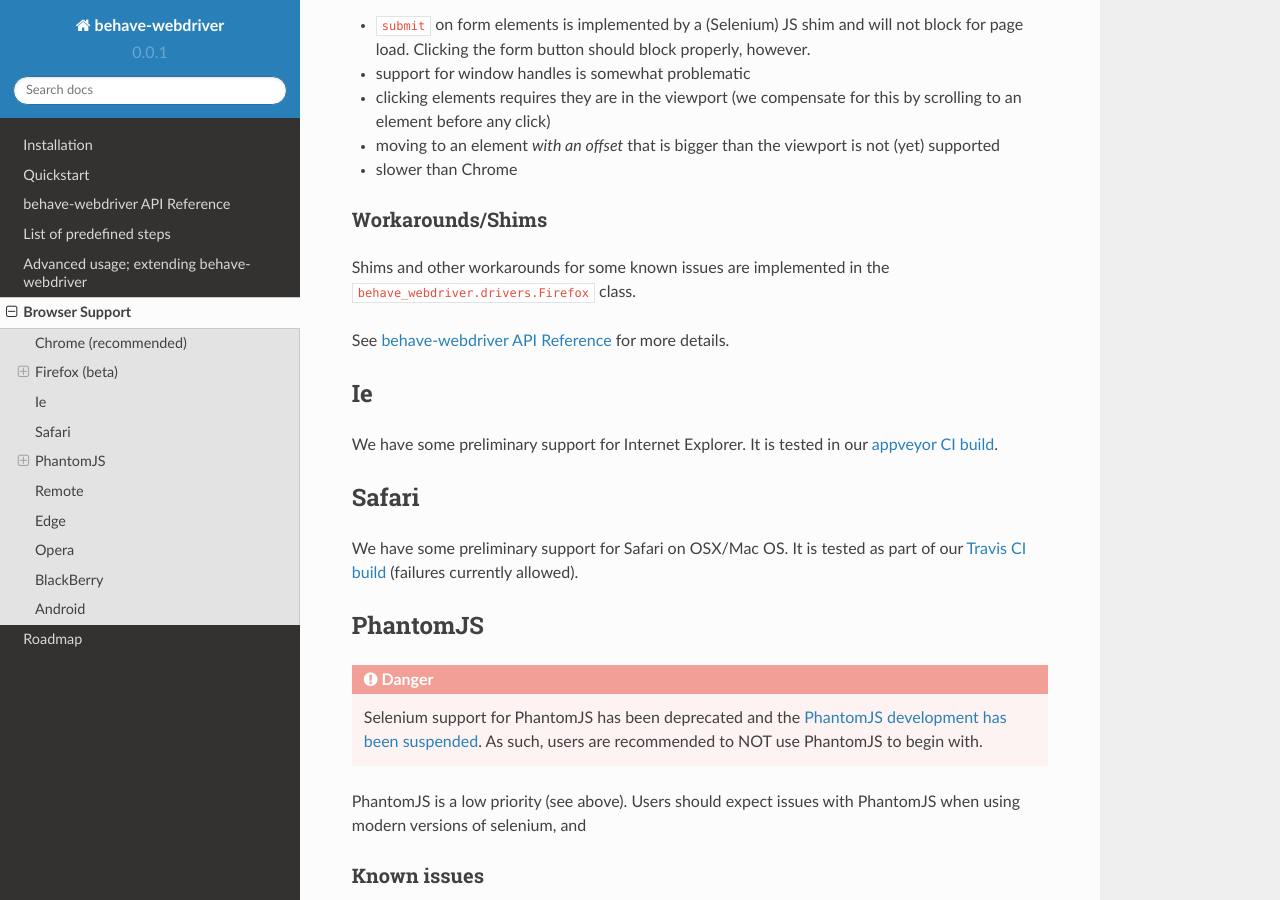
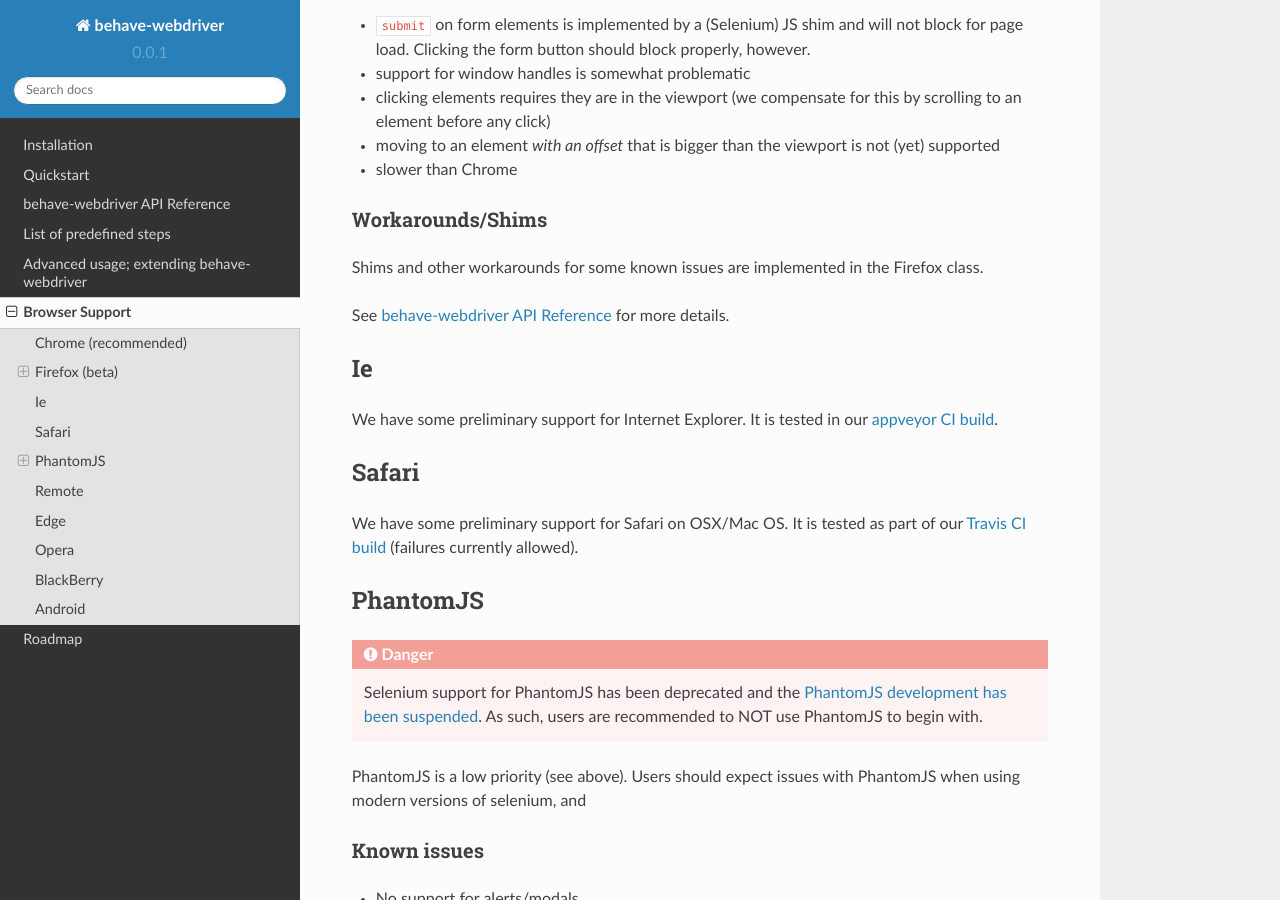
Before and after one commit to spyoungtech/behave-webdriver, a Sphinx documentation site: the page built from docs/browsers.rst, in a window 1280 px wide and 900 px high, scrolled down 982 px. Built offline with Sphinx 7.4.7 and the Read the Docs theme 2.0.0, drawn with Linux system fonts in a browser that asks for light colours; cross-references to code outside the pages are shown as plain code.

Commit message:
remove broken link

```diff
--- a/docs/browsers.rst
+++ b/docs/browsers.rst
@@ -49,7 +49,7 @@
 Workarounds/Shims
 ^^^^^^^^^^^^^^^^^
 
-Shims and other workarounds for some known issues are implemented in the :py:`behave_webdriver.drivers.Firefox` class.
+Shims and other workarounds for some known issues are implemented in the Firefox class.
 
 See :doc:`api` for more details.
 
```
